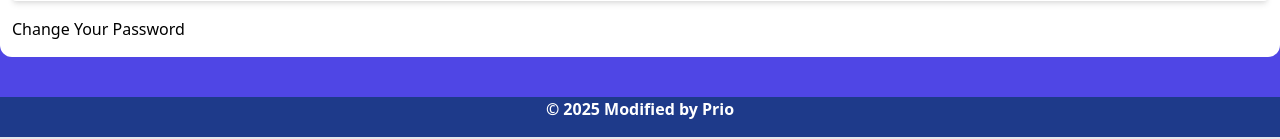
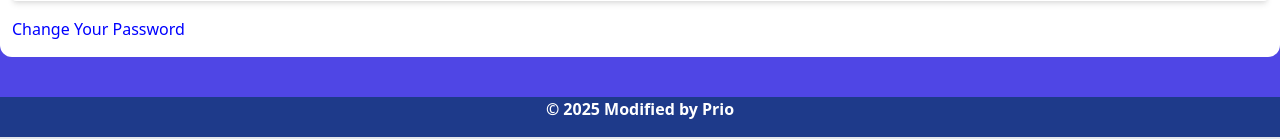
Before and after one commit to Prio96/Django-Week6-PracticeDay-2, a Django app: page /accounts/profile/ in a window 1280 px wide. Shown: the part 845-984 px from the top of the page. Run offline with Django 5.2, Linux system fonts and the light colour scheme; a user stored in the database is signed in; data comes from the database, SQL or seed files in the repository; some libraries are stand-ins or nearby versions.

Commit message:
Before Submit

```diff
--- a/accounts/templates/accounts/profile.html
+++ b/accounts/templates/accounts/profile.html
@@ -120,6 +120,6 @@
             </div>
         </form>
     </div>
-    <a href="{% url 'PassChange' %}">Change Your Password</a>
+    <a href="{% url 'PassChange' %}" style="color: blue;">Change Your Password</a>
 </div>
 {% endblock %}
```
